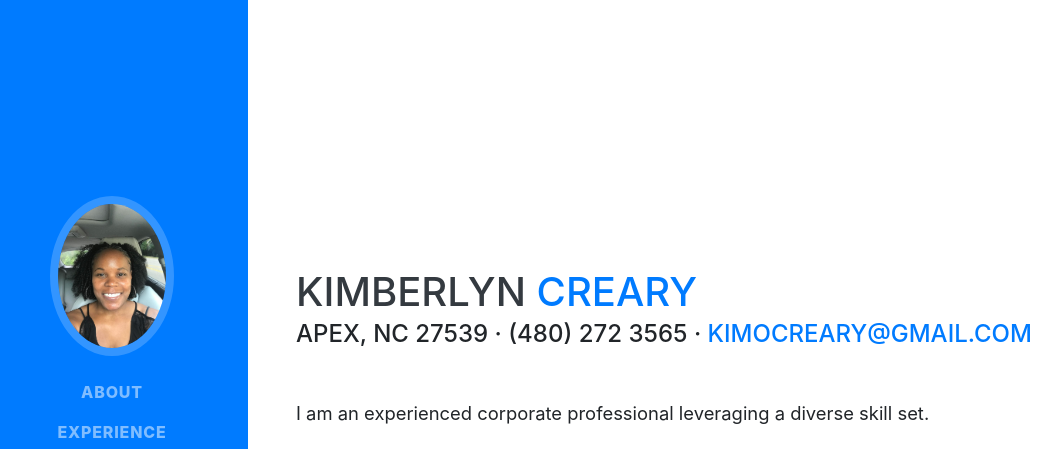
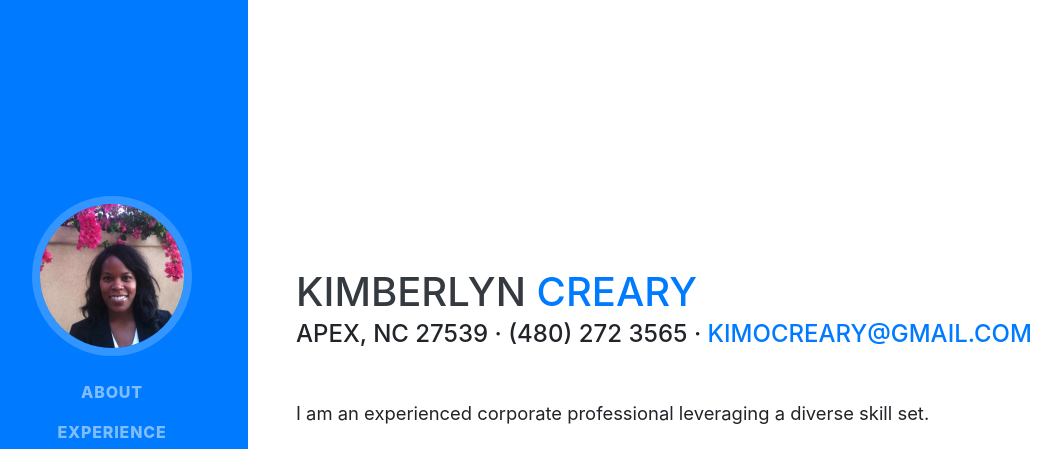
Before and after one commit to kimocreary/ThemedPortfolio, a website with bundled scripts: page index.html in a window 1280 px wide. Shown: the top 449 px of the page, without its empty margins (24-1085 px from the left). Built offline with nearby package versions, Linux system fonts and the light colour scheme; a web font is replaced by a local one.

Commit message:
photo updated

```diff
--- a/index.html
+++ b/index.html
@@ -29,7 +29,7 @@
     <a class="navbar-brand js-scroll-trigger" href="#page-top">
       <span class="d-block d-lg-none">Kimberlyn O. Creary</span>
       <span class="d-none d-lg-block">
-        <img class="img-fluid img-profile rounded-circle mx-auto mb-2" src="img/Kim.jpeg" alt="">
+        <img class="img-fluid img-profile rounded-circle mx-auto mb-2" src="img/Headshot.png" alt="">
       </span>
     </a>
     <button class="navbar-toggler" type="button" data-toggle="collapse" data-target="#navbarSupportedContent" aria-controls="navbarSupportedContent" aria-expanded="false" aria-label="Toggle navigation">
```
Also changed, not shown: img/Headshot.png (added), img/Kim.jpeg (deleted), 2 other files.
